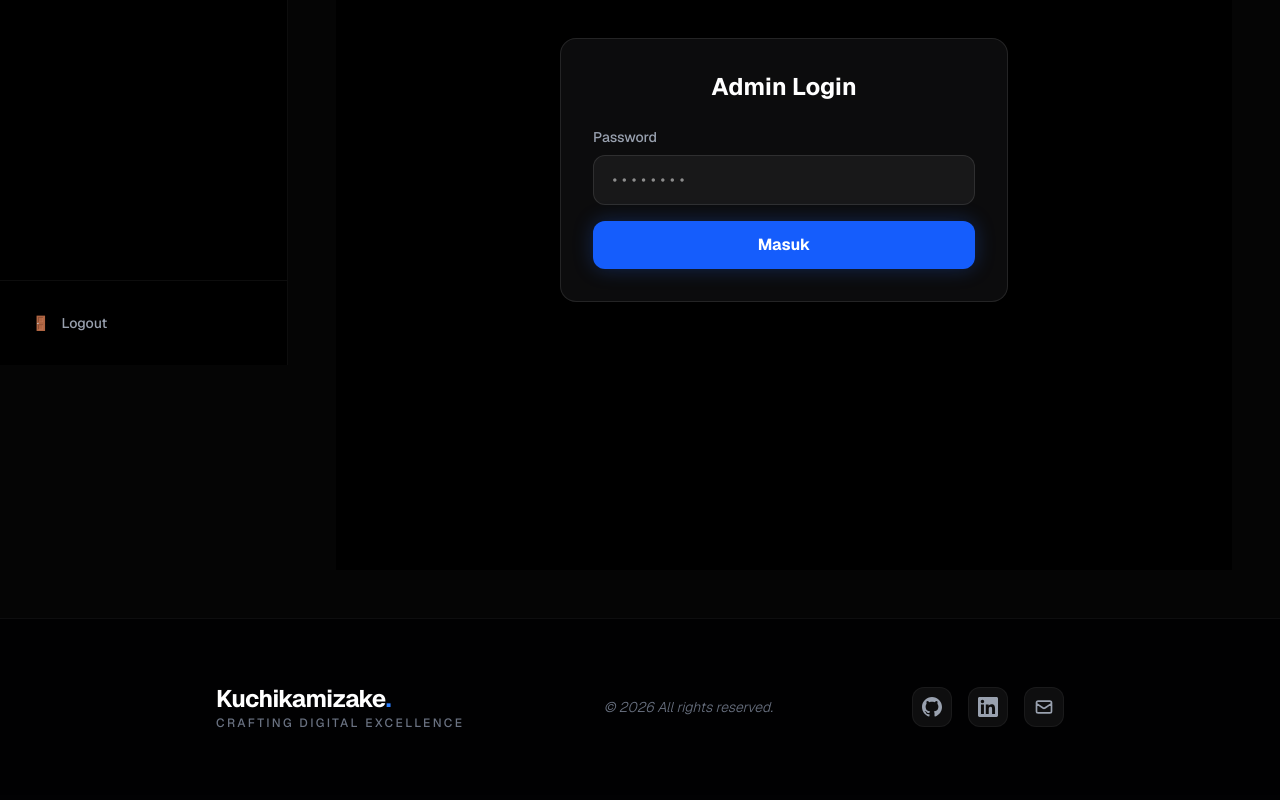
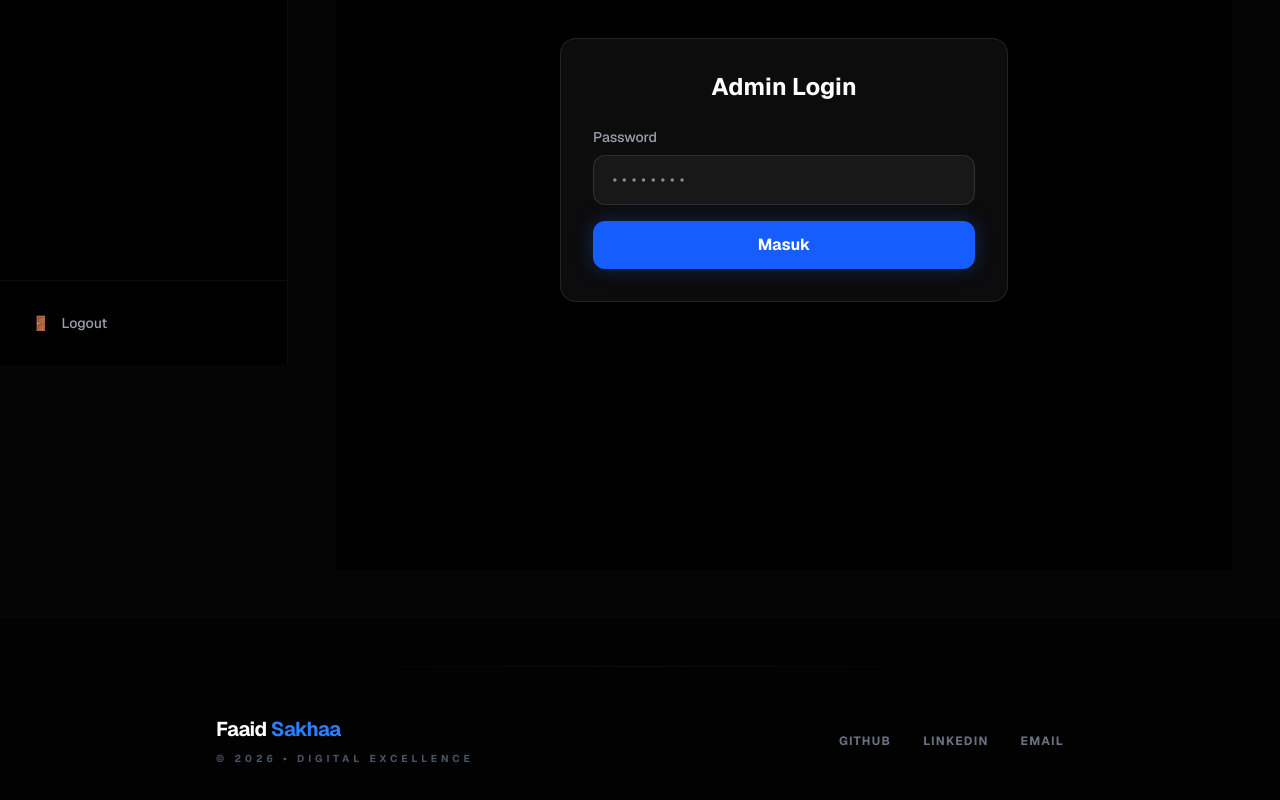
Before and after one commit to kuchikamizake05/porto, a Next.js app in the folder fe/: page /admin/login in a window 1280 px wide. Shown: the part 435-1235 px from the top of the page. Built offline with nearby package versions, Linux system fonts and the light colour scheme.

Commit message:
feat: introduce initial portfolio site structure with main page, footer, projects, contact, and background effects.

```diff
--- a/fe/app/components/Footer.tsx
+++ b/fe/app/components/Footer.tsx
@@ -4,55 +4,34 @@ export default function Footer() {
   const currentYear = new Date().getFullYear();
 
   return (
-    <footer className="border-t border-white/5 bg-black/20 py-16 mt-auto relative z-10">
+    <footer className="py-12 relative z-10">
       <div className="max-w-4xl mx-auto px-6">
-        <div className="flex flex-col md:flex-row items-center justify-between gap-10">
-          <div className="space-y-3 text-center md:text-left">
-            <Link href="/" className="text-2xl font-bold tracking-tight text-white group">
-              Kuchikamizake<span className="text-blue-500 group-hover:text-blue-400 transition-colors">.</span>
+        <div className="h-px w-full bg-gradient-to-r from-transparent via-white/5 to-transparent mb-12" />
+
+        <div className="flex flex-col md:flex-row items-center justify-between gap-8">
+          <div className="flex flex-col items-center md:items-start gap-2">
+            <Link href="/" className="text-xl font-bold tracking-tight text-white group flex items-center gap-1">
+              Faaid <span className="text-blue-500 group-hover:drop-shadow-[0_0_8px_rgba(59,130,246,0.5)] transition-all">Sakhaa</span>
             </Link>
-            <p className="text-xs text-gray-500 font-medium uppercase tracking-[0.2em]">
-              Crafting Digital Excellence
+            <p className="text-[10px] text-gray-600 font-bold uppercase tracking-[0.4em]">
+              © {currentYear} • Digital Excellence
             </p>
           </div>
 
-          <p className="text-sm text-gray-500 order-3 md:order-2 font-light italic">
-            © {currentYear} All rights reserved.
-          </p>
-
-          {/* Social Links */}
-          <div className="flex items-center gap-4 order-2 md:order-3">
-            <a
-              href="https://github.com"
-              target="_blank"
-              rel="noopener noreferrer"
-              className="w-10 h-10 rounded-xl bg-white/5 flex items-center justify-center text-gray-400 hover:text-white hover:bg-white/10 transition-all duration-300 border border-white/5"
-              aria-label="GitHub"
-            >
-              <svg className="w-5 h-5" fill="currentColor" viewBox="0 0 24 24">
-                <path d="M12 0c-6.626 0-12 5.373-12 12 0 5.302 3.438 9.8 8.207 11.387.599.111.793-.261.793-.577v-2.234c-3.338.726-4.033-1.416-4.033-1.416-.546-1.387-1.333-1.756-1.333-1.756-1.089-.745.083-.729.083-.729 1.205.084 1.839 1.237 1.839 1.237 1.07 1.834 2.807 1.304 3.492.997.107-.775.418-1.305.762-1.604-2.665-.305-5.467-1.334-5.467-5.931 0-1.311.469-2.381 1.236-3.221-.124-.303-.535-1.524.117-3.176 0 0 1.008-.322 3.301 1.23.957-.266 1.983-.399 3.003-.404 1.02.005 2.047.138 3.006.404 2.291-1.552 3.297-1.23 3.297-1.23.653 1.653.242 2.874.118 3.176.77.84 1.235 1.911 1.235 3.221 0 4.609-2.807 5.624-5.479 5.921.43.372.823 1.102.823 2.222v3.293c0 .319.192.694.801.576 4.765-1.589 8.199-6.086 8.199-11.386 0-6.627-5.373-12-12-12z"/>
-              </svg>
-            </a>
-            <a
-              href="https://linkedin.com"
-              target="_blank"
-              rel="noopener noreferrer"
-              className="w-10 h-10 rounded-xl bg-white/5 flex items-center justify-center text-gray-400 hover:text-white hover:bg-white/10 transition-all duration-300 border border-white/5"
-              aria-label="LinkedIn"
-            >
-              <svg className="w-5 h-5" fill="currentColor" viewBox="0 0 24 24">
-                <path d="M20.447 20.452h-3.554v-5.569c0-1.328-.027-3.037-1.852-3.037-1.853 0-2.136 1.445-2.136 2.939v5.667H9.351V9h3.414v1.561h.046c.477-.9 1.637-1.85 3.37-1.85 3.601 0 4.267 2.37 4.267 5.455v6.286zM5.337 7.433c-1.144 0-2.063-.926-2.063-2.065 0-1.138.92-2.063 2.063-2.063 1.14 0 2.064.925 2.064 2.063 0 1.139-.925 2.065-2.064 2.065zm1.782 13.019H3.555V9h3.564v11.452zM22.225 0H1.771C.792 0 0 .774 0 1.729v20.542C0 23.227.792 24 1.771 24h20.451C23.2 24 24 23.227 24 22.271V1.729C24 .774 23.2 0 22.222 0h.003z"/>
-              </svg>
-            </a>
-            <a
-              href="mailto:your@email.com"
-              className="w-10 h-10 rounded-xl bg-white/5 flex items-center justify-center text-gray-400 hover:text-white hover:bg-white/10 transition-all duration-300 border border-white/5"
-              aria-label="Email"
-            >
-              <svg className="w-5 h-5" fill="none" stroke="currentColor" viewBox="0 0 24 24">
-                <path strokeLinecap="round" strokeLinejoin="round" strokeWidth={2} d="M3 8l7.89 5.26a2 2 0 002.22 0L21 8M5 19h14a2 2 0 002-2V7a2 2 0 00-2-2H5a2 2 0 00-2 2v10a2 2 0 002 2z" />
-              </svg>
-            </a>
+          <div className="flex items-center gap-8">
+            {[
+              { label: "Github", href: "https://github.com" },
+              { label: "Linkedin", href: "https://linkedin.com" },
+              { label: "Email", href: "mailto:your@email.com" }
+            ].map((link, i) => (
+              <a
+                key={i}
+                href={link.href}
+                className="text-xs font-bold uppercase tracking-widest text-gray-500 hover:text-blue-400 transition-colors duration-300"
+              >
+                {link.label}
+              </a>
+            ))}
           </div>
         </div>
       </div>
--- a/fe/app/components/ProjectsSection.tsx
+++ b/fe/app/components/ProjectsSection.tsx
@@ -69,14 +69,15 @@ export default function ProjectsSection() {
         </div>
 
         {loading ? (
-          <div className="grid md:grid-cols-2 gap-10">
-            {[1, 2].map((i) => (
-              <div key={i} className="rounded-[2.5rem] border border-white/5 bg-white/2 overflow-hidden animate-pulse">
-                <div className="aspect-video bg-white/5" />
-                <div className="p-8 space-y-4">
-                  <div className="h-6 bg-white/5 rounded-xl w-3/4" />
-                  <div className="h-12 bg-white/5 rounded-xl w-full" />
-                </div>
+          <div className="grid grid-cols-1 md:grid-cols-6 auto-rows-[250px] gap-6">
+            {[1, 2, 3].map((i) => (
+              <div
+                key={i}
+                className={`rounded-[2.5rem] border border-white/5 bg-white/2 overflow-hidden animate-pulse ${
+                  i === 1 ? "md:col-span-4 md:row-span-2" : "md:col-span-2 md:row-span-1"
+                }`}
+              >
+                <div className="w-full h-full bg-white/5" />
               </div>
             ))}
           </div>
@@ -85,10 +86,16 @@ export default function ProjectsSection() {
             <p className="text-gray-500 font-light text-lg italic tracking-wide">Gallery is currently empty.</p>
           </div>
         ) : (
-          <div className="overflow-hidden" ref={emblaRef}>
-            <div className="flex gap-6">
-              {projects.map((project) => (
-                <div key={project.id} className="flex-[0_0_100%] md:flex-[0_0_50%] lg:flex-[0_0_40%] min-w-0 px-2 transition-all">
+          <div className="grid grid-cols-1 md:grid-cols-6 auto-rows-[300px] gap-6">
+            {projects.map((project, idx) => {
+              // Bento grid logic: first project is large (4x2), others fill the gaps
+              let gridClasses = "md:col-span-2 md:row-span-1";
+              if (idx === 0) gridClasses = "md:col-span-4 md:row-span-2";
+              if (idx === 1) gridClasses = "md:col-span-2 md:row-span-2";
+              if (idx > 2) gridClasses = "md:col-span-3 md:row-span-1";
+
+              return (
+                <div key={project.id} className={`${gridClasses} transition-all duration-700`}>
                   <ProjectCard
                     title={project.title}
                     description={project.description}
@@ -97,8 +104,8 @@ export default function ProjectsSection() {
                     repoUrl={project.repoUrl}
                   />
                 </div>
-              ))}
-            </div>
+              );
+            })}
           </div>
         )}
       </div>
--- /dev/null
+++ b/fe/app/components/core/Meteors.tsx
@@ -0,0 +1,51 @@
+"use client";
+
+import React, { useEffect, useState } from "react";
+import { motion } from "framer-motion";
+
+export default function Meteors({ number = 20 }: { number?: number }) {
+  const [meteorStyles, setMeteorStyles] = useState<Array<React.CSSProperties>>([]);
+
+  useEffect(() => {
+    const styles = [...new Array(number)].map(() => ({
+      top: -5,
+      left: Math.floor(Math.random() * 100) + "%",
+      animationDelay: Math.random() * (0.8 - 0.2) + 0.2 + "s",
+      animationDuration: Math.floor(Math.random() * (10 - 2) + 2) + "s",
+    }));
+    setMeteorStyles(styles);
+  }, [number]);
+
+  return (
+    <div className="absolute inset-0 overflow-hidden pointer-events-none z-0">
+      {meteorStyles.map((style, idx) => (
+        <span
+          key={"meteor" + idx}
+          style={style}
+          className="animate-meteor absolute top-1/2 left-1/2 h-0.5 w-0.5 rounded-[9999px] bg-slate-500 shadow-[0_0_0_1px_#ffffff10] rotate-[215deg]"
+        >
+          <div className="absolute top-1/2 -z-10 h-[1px] w-[50px] -translate-y-[50%] bg-gradient-to-r from-slate-500 to-transparent" />
+        </span>
+      ))}
+      <style jsx>{`
+        .animate-meteor {
+          animation: meteor 5s linear infinite;
+        }
+
+        @keyframes meteor {
+          0% {
+            transform: rotate(215deg) translateX(0);
+            opacity: 1;
+          }
+          70% {
+            opacity: 1;
+          }
+          100% {
+            transform: rotate(215deg) translateX(-500px);
+            opacity: 0;
+          }
+        }
+      `}</style>
+    </div>
+  );
+}
--- a/fe/app/page.tsx
+++ b/fe/app/page.tsx
@@ -4,14 +4,15 @@ import { useEffect, useState } from "react";
 import { apiGet } from "./lib/api";
 import Link from "next/link";
 import { motion } from "framer-motion";
-import { Github, Linkedin, Mail, ArrowRight, ChevronDown, ArrowDown } from "lucide-react";
+import { Github, Linkedin, Mail, ArrowRight, ArrowDown } from "lucide-react";
 import AboutSection from "./components/AboutSection";
 import TechStack from "./components/TechStack";
 import ProjectsSection from "./components/ProjectsSection";
 import ExperienceSection from "./components/ExperienceSection";
 import ContactSection from "./components/ContactSection";
 
-import Spotlight from "./components/core/Spotlight";
+import Meteors from "./components/core/Meteors";
+import TypingAnimation from "./components/core/TypingAnimation";
 import Magnetic from "./components/core/Magnetic";
 
 type Profile = {
@@ -62,7 +63,9 @@ export default function Home() {
       </div>
 
       {/* Hero / About Section */}
-      <section id="about" className="min-h-[60vh] flex flex-col justify-start pt-6 md:pt-8 scroll-mt-20 relative px-4 md:px-0">
+      <section id="about" className="min-h-[60vh] flex flex-col justify-start pt-6 md:pt-8 scroll-mt-20 relative px-4 md:px-0 overflow-hidden">
+        {/* Viral UI Effects */}
+        <Meteors number={15} />
 
         <motion.div
           initial={{ opacity: 0, y: 20 }}
```
Also changed, not shown: fe/app/components/ContactSection.tsx (+34 -36 lines).
